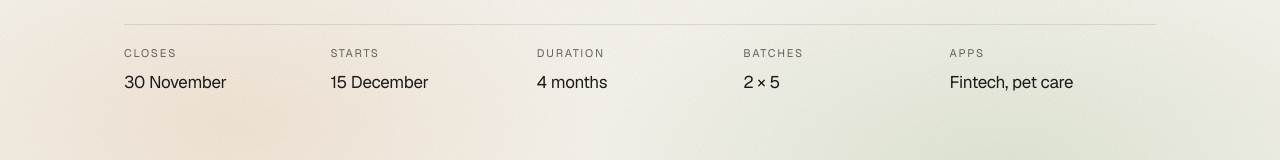
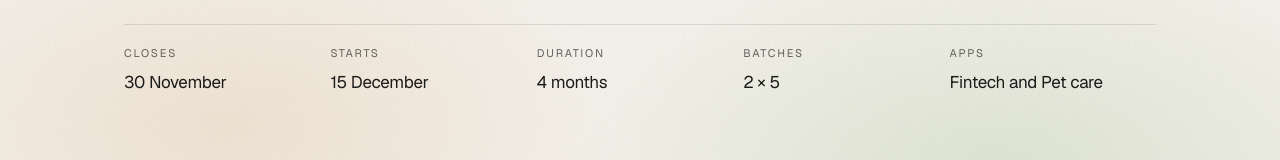
Before and after one commit to sayge-code-hub/sayge, a Next.js app: page /internship in a window 1280 px wide. Shown: the part 563-723 px from the top of the page. Built offline with nearby package versions, Linux system fonts and the light colour scheme.

Commit message:
Name the two apps as Fintech and Pet care.
The fact line reads as a pair of products, with Pet capitalized.

Co-authored-by: adityaarana <adityaarana@outlook.com>

```diff
--- a/src/app/internship/page.tsx
+++ b/src/app/internship/page.tsx
@@ -23,7 +23,7 @@ const facts = [
   { label: "Starts", value: "15 December" },
   { label: "Duration", value: "4 months" },
   { label: "Batches", value: "2 × 5" },
-  { label: "Apps", value: "Fintech, pet care" },
+  { label: "Apps", value: "Fintech and Pet care" },
 ];
 
 const outcomes = [
```
